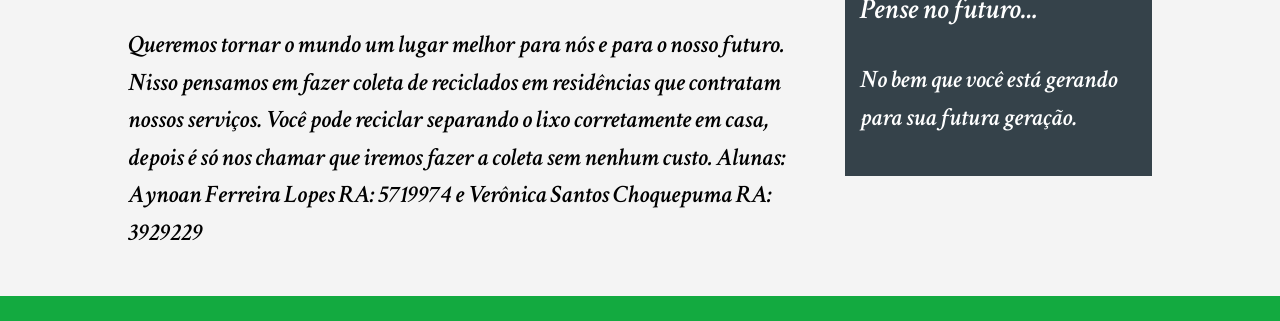
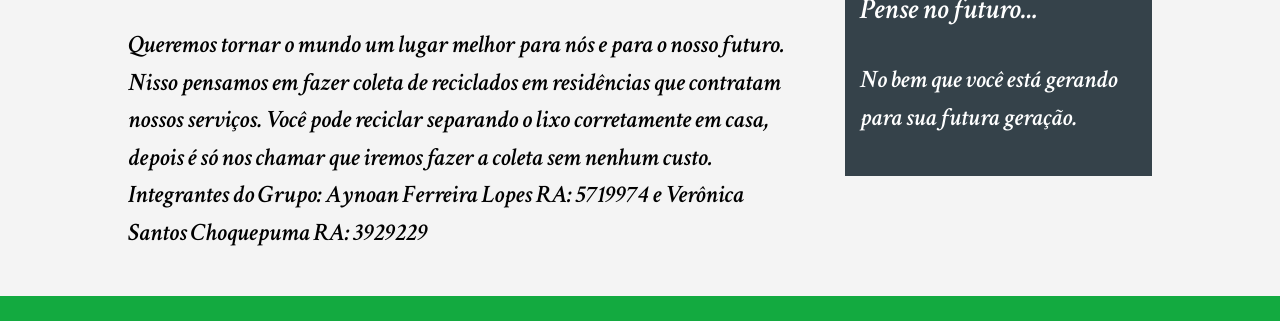
Before and after one commit to AynoanLopes/ReciclaAi, a plain HTML site: page about.html in a window 1280 px wide. Shown: the part 214-535 px from the top of the page. Drawn offline with Linux system fonts and the light colour scheme.

Commit message:
Update about.html

```diff
--- a/about.html
+++ b/about.html
@@ -43,7 +43,7 @@
             em residências que contratam nossos serviços. Você pode reciclar separando o lixo corretamente
             em casa, depois é só nos chamar que iremos fazer a coleta sem nenhum custo.
 
-Alunas: Aynoan Ferreira Lopes RA: 5719974 e Verônica Santos Choquepuma RA: 3929229
+Integrantes do Grupo: Aynoan Ferreira Lopes RA: 5719974 e Verônica Santos Choquepuma RA: 3929229
           </p>
 
         </article>
```
